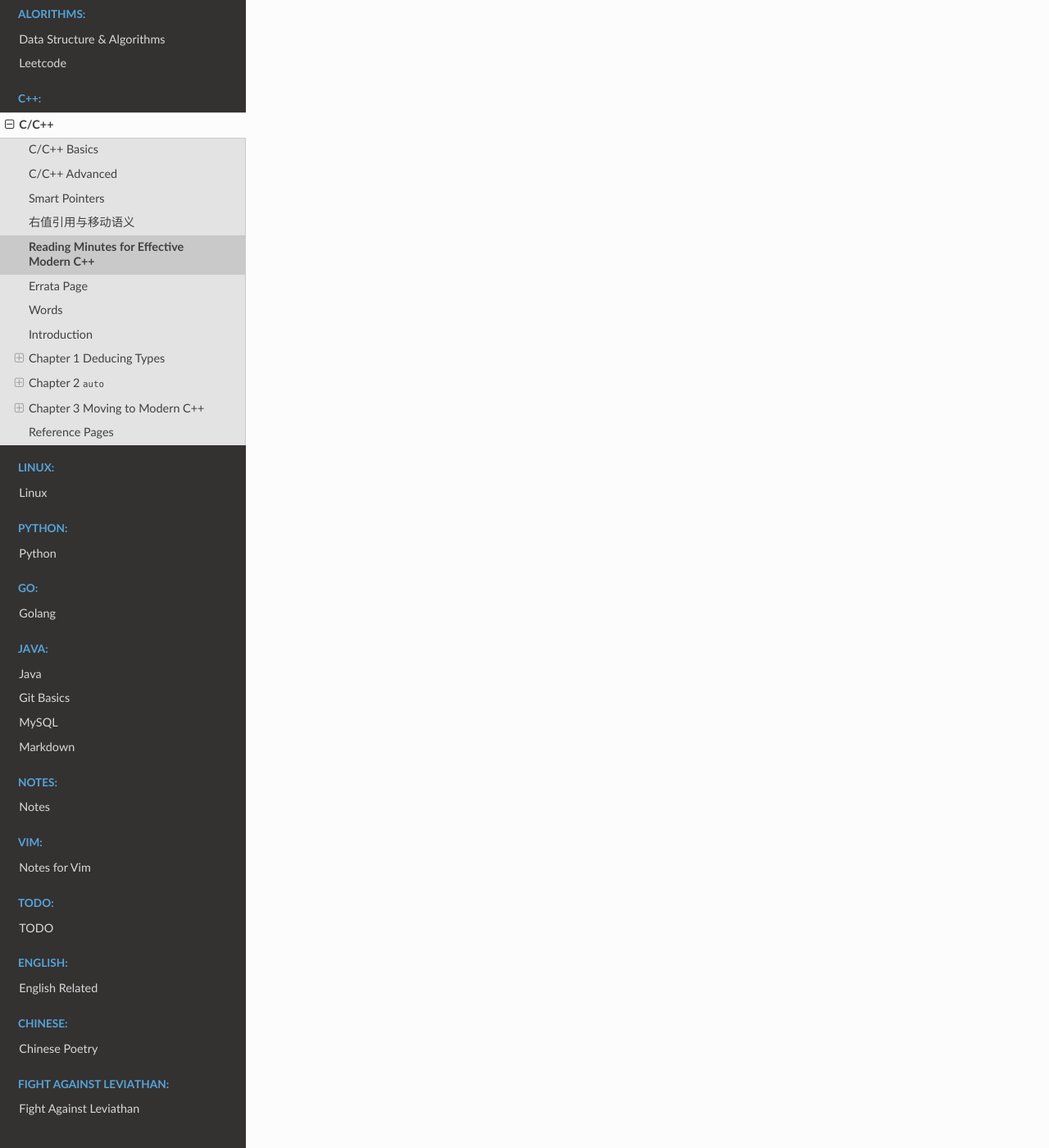
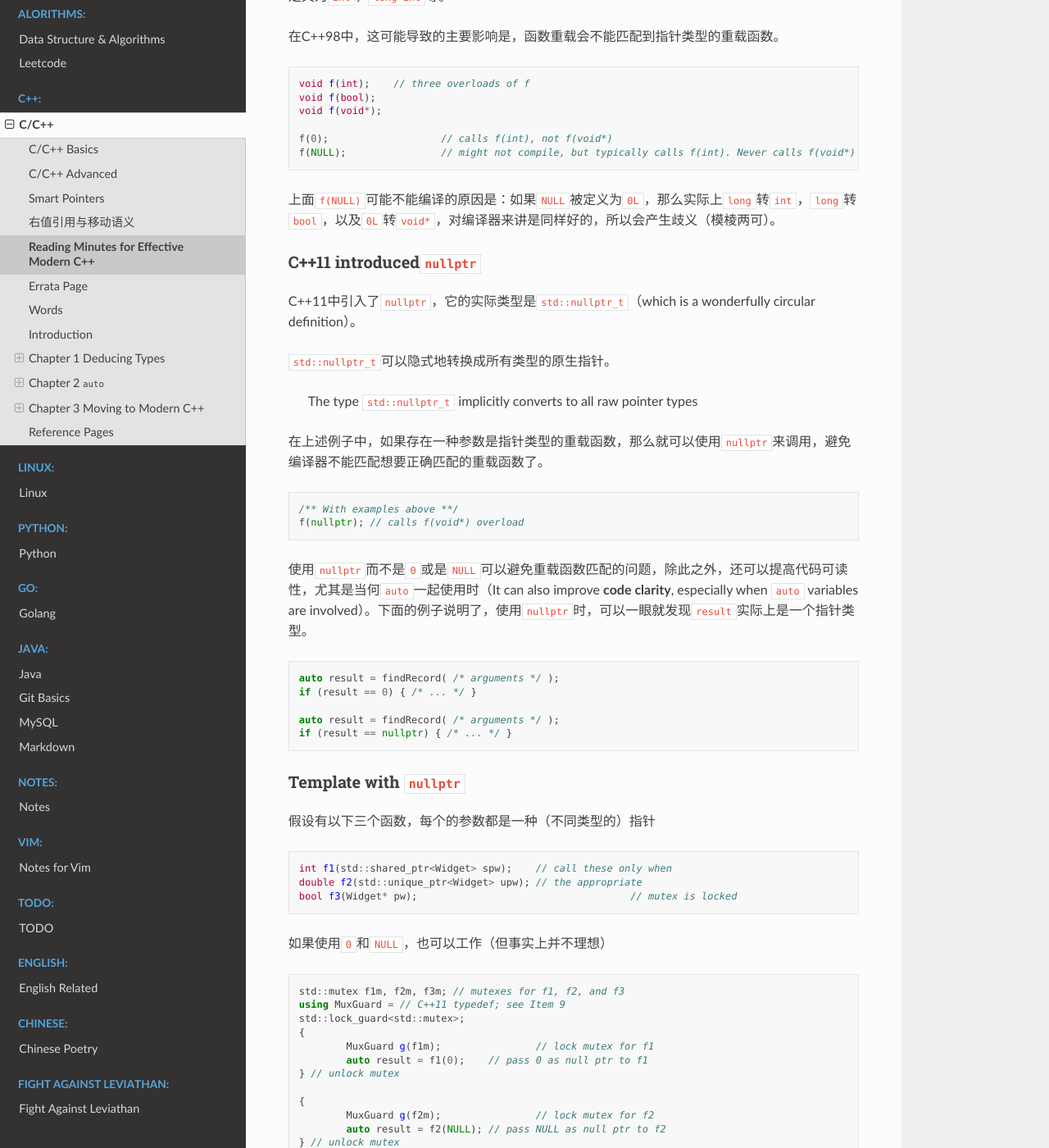
Before and after one commit to Pyrad/pyradnotes, a Sphinx documentation site: the page built from source/CPP/ReadingMinutesEffectiveModernCPP.md, in a window 1280 px wide and 1400 px high, scrolled down 32917 px. Shown: the whole window at 82% size. Built offline with Sphinx 7.4.7 and the Read the Docs theme 2.0.0, drawn with Linux system fonts in a browser that asks for light colours; some of the changed text lies outside the part shown.

````diff
--- a/source/CPP/ReadingMinutesEffectiveModernCPP.md
+++ b/source/CPP/ReadingMinutesEffectiveModernCPP.md
@@ -125,6 +125,24 @@
 concede *v.*（通常指不情愿地）承认；认（输），承认（失败）；授予，让与；让对手得分
 
 consensus *n.*一致看法，共识
+
+grudge *n.*怨恨，嫌隙 *v.*（因不满而）不愿意给（或允许）；嫉恨，妒忌（某人）做成（某事）
+
+grudgingly *adv.*勉强地；不情愿地
+
+implication *n.*可能的影响（或作用、结果）；含意，暗指；牵连，涉及
+
+leeway *n.*余地；风压差；偏航；落后
+
+run-of-the-mill *adj.*普通的；非精选的
+
+run-of-the-mine *adj.*普通的，不突出的；（煤）未分类的
+
+ironclad *adj.*装甲的；打不破的；坚固的； *n.*装甲舰
+
+
+
+
 
 
 
@@ -1561,6 +1579,132 @@
 
 
 
+## Item 8: Prefer `nullptr` to `0` and `NULL`
+
+### `0` and `NULL`
+
+理论上，当在需要指针的时候，如果编译器发现只有`0`可以使用，那么它会（不情愿地）把`0`当做（空）指针使用。同样地，对待`NULL`也是如此。可能不同的是，根据具体实现的不同`NULL`可以被定义为`int`，`long int`等。
+
+在C++98中，这可能导致的主要影响是，函数重载会不能匹配到指针类型的重载函数。
+
+```cpp
+void f(int);	// three overloads of f
+void f(bool);
+void f(void*);
+
+f(0);			// calls f(int), not f(void*)
+f(NULL);		// might not compile, but typically calls f(int). Never calls f(void*)
+```
+
+上面`f(NULL)`可能不能编译的原因是：如果`NULL`被定义为`0L`，那么实际上`long`转`int`，`long`转`bool`，以及`0L`转`void*`，对编译器来讲是同样好的，所以会产生歧义（模棱两可）。
+
+
+
+### C++11 introduced`nullptr`
+
+C++11中引入了`nullptr`，它的实际类型是`std::nullptr_t`（which is a wonderfully circular definition）。
+
+`std::nullptr_t`可以隐式地转换成所有类型的原生指针。
+
+> The type `std::nullptr_t` implicitly converts to all raw pointer types
+
+在上述例子中，如果存在一种参数是指针类型的重载函数，那么就可以使用`nullptr`来调用，避免编译器不能匹配想要正确匹配的重载函数了。
+
+```cpp
+/** With examples above **/
+f(nullptr); // calls f(void*) overload
+```
+
+
+
+使用`nullptr`而不是`0`或是`NULL`可以避免重载函数匹配的问题，除此之外，还可以提高代码可读性，尤其是当何`auto`一起使用时（It can also improve **code clarity**, especially when `auto` variables are involved）。下面的例子说明了，使用`nullptr`时，可以一眼就发现`result`实际上是一个指针类型。
+
+```cpp
+auto result = findRecord( /* arguments */ );
+if (result == 0) { /* ... */ }
+
+auto result = findRecord( /* arguments */ );
+if (result == nullptr) { /* ... */ }
+```
+
+
+
+### Template with `nullptr`
+
+假设有以下三个函数，每个的参数都是一种（不同类型的）指针
+
+```cpp
+int f1(std::shared_ptr<Widget> spw);	// call these only when
+double f2(std::unique_ptr<Widget> upw);	// the appropriate
+bool f3(Widget* pw);					// mutex is locked
+```
+
+如果使用`0`和`NULL`，也可以工作（但事实上并不理想）
+
+```cpp
+std::mutex f1m, f2m, f3m; // mutexes for f1, f2, and f3
+using MuxGuard = // C++11 typedef; see Item 9
+std::lock_guard<std::mutex>;
+{
+	MuxGuard g(f1m);		// lock mutex for f1
+	auto result = f1(0);	// pass 0 as null ptr to f1
+} // unlock mutex
+
+{
+	MuxGuard g(f2m);		// lock mutex for f2
+	auto result = f2(NULL);	// pass NULL as null ptr to f2
+} // unlock mutex
+
+{
+	MuxGuard g(f3m);			// lock mutex for f3
+	auto result = f3(nullptr);	// pass nullptr as null ptr to f3
+} // unlock mutex
+```
+
+
+
+因为看起来代码调用函数的步骤都是类似的，所以可以写成Template的形式（如果是C++14，返回类型可以直接写成`decltype(auto)`）
+
+```cpp
+template<typename FuncType, typename MuxType, typename PtrType>
+auto lockAndCall(FuncType func, MuxType& mutex, PtrType ptr) -> decltype(func(ptr)) {
+	MuxGuard g(mutex);
+	return func(ptr);
+}
+```
+
+那么相应的调用就如下
+
+```cpp
+auto result1 = lockAndCall(f1, f1m, 0);			// error!
+auto result2 = lockAndCall(f2, f2m, NULL);		// error!
+auto result3 = lockAndCall(f3, f3m, nullptr);	// fine
+```
+
+如上注释中所注明，第一个和第二个调用实际上会编译失败。
+
+第一个：因为`0`始终都会被编译器认为是`int`类型，所以模板中`ptr`会被推导为`int`类型，但对于`f1m`而言，它接受的参数却是`std::shared_ptr<Widget>`，而显然`int`不能（隐式地）转换成`std::shared_ptr<Widget>`，所以或编译失败。
+
+第二个：和第一个中的`0`类似，`NULL`按照它被定义的类型，或被编译器认为是`int`或是`int-like`的类型，这将同样导致编译推导`ptr`的类型是`int`或是`int-like`的类型，而`f2m`实际上接收的参数类型是`std::unique_ptr<Widget>`。所以编译失败。
+
+第三个：会编译成功。原因是`nullptr`本身的类型是`std::nullptr_t`，这同样也是编译器推导出来的类型，而`std::nullptr_t`可以隐式地转换成任意一种原生指针（这里的`Widget*`），所以最后编译通过。
+
+
+
+
+
+
+
+
+
+
+
+
+
+
+
+
+
 
 
 
````
